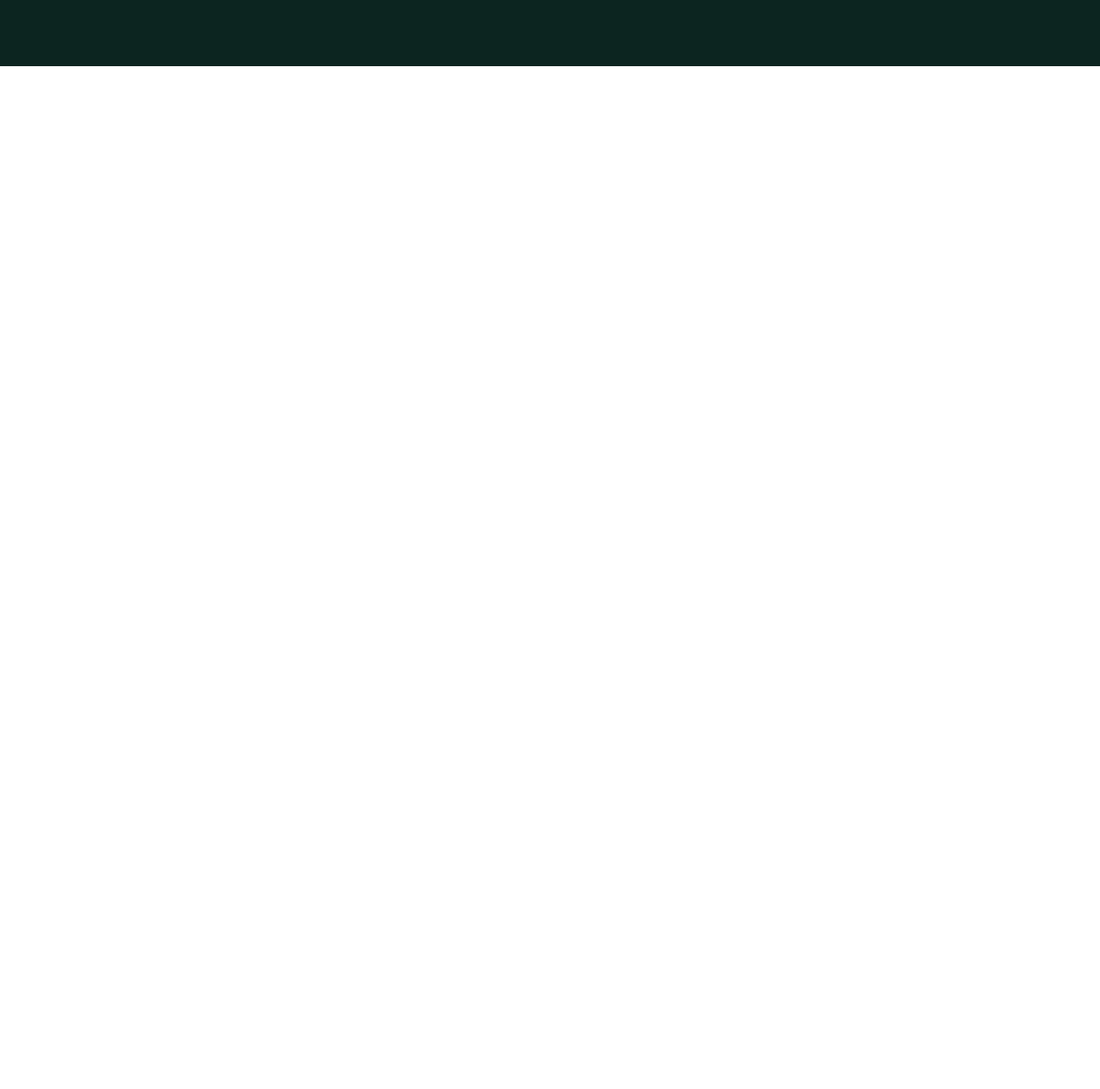
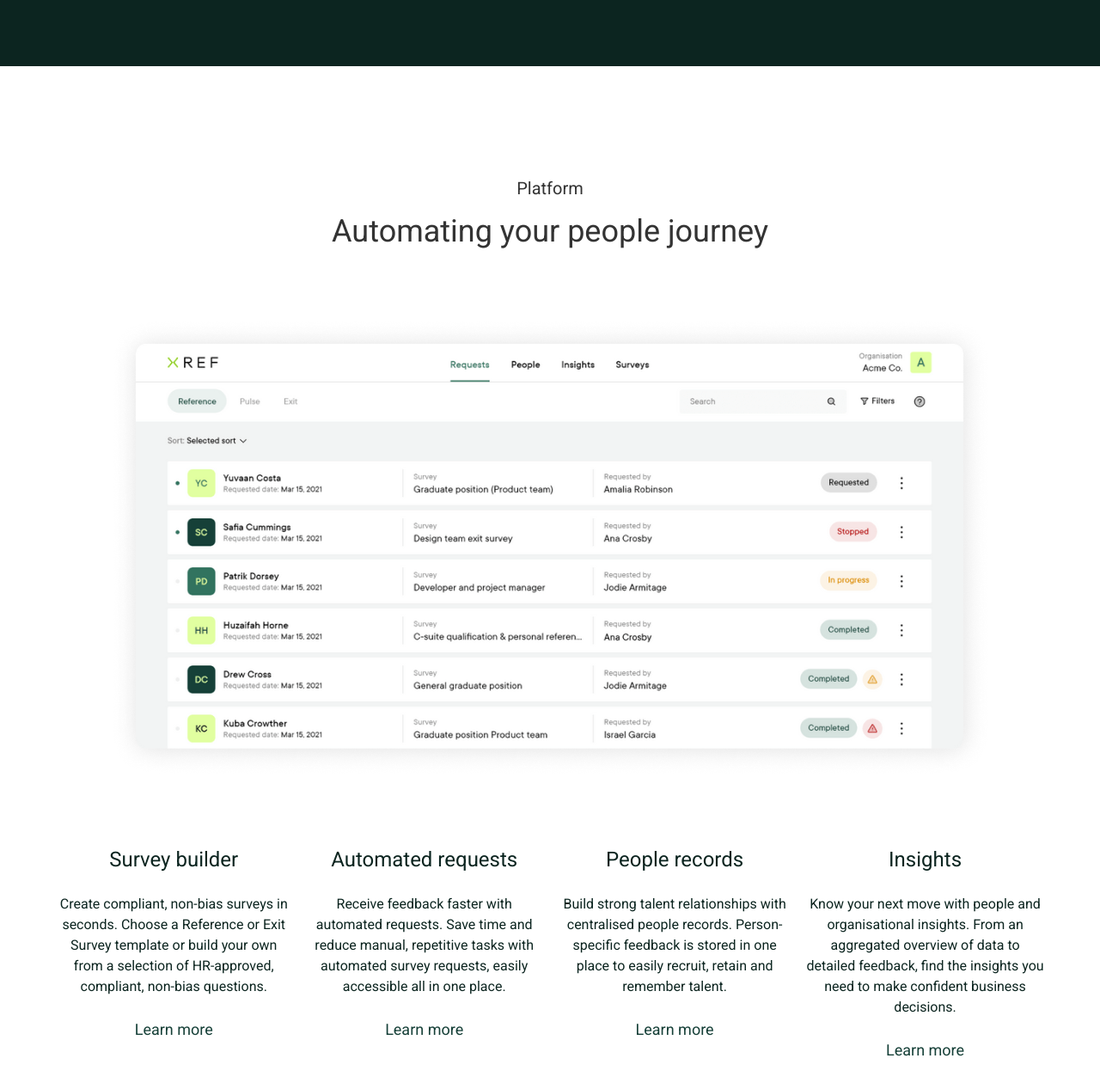
Before and after one commit to TP-WN821N/js-dom-10-dars, a plain HTML site: page index.html in a window 1280 px wide. Shown: the part 1908-3175 px from the top of the page at 86% size. Before the commit the page ends 1985 px from the top, so only its background shows below. Drawn offline with nearby package versions, Linux system fonts and the light colour scheme.

Commit message:
Platform section

```diff
--- a/index.html
+++ b/index.html
@@ -131,6 +131,47 @@
         </div>
       </div>
     </section>
+    <section class="py-32 px-[5%]">
+      <div class="text-center flex flex-col items-center">
+        <p class="text-xl text-[#333]">Platform</p>
+        <h2 class="text-[#333] text-2xl pt-4 pb-20 min-[500px]:text-3xl sm:text-4xl">Automating your people journey</h2>
+        <img src="./img/platform_img.png" alt="">
+      </div>
+      <div class="pt-20 flex flex-col gap-10 sm:flex-row sm:flex-wrap sm:gap-x-[4%] xl:gap-[1.3%]">
+        <div class="text-center sm:w-[48%] xl:w-[24%]">
+          <h3 class="text-[#0C2520] text-2xl">Survey builder</h3>
+          <p class="text-[#0C2520] text-[16px] pt-6 pb-6">
+            Create compliant, non-bias surveys in seconds. Choose a Reference or Exit Survey template or build your own
+            from a selection of HR-approved, compliant, non-bias questions.
+          </p>
+          <a class="text-[#164038] text-lg" href="#">Learn more</a>
+        </div>
+        <div class="text-center sm:w-[48%] xl:w-[24%]">
+          <h3 class="text-[#0C2520] text-2xl">Automated requests</h3>
+          <p class="text-[#0C2520] text-[16px] pt-6 pb-6">
+            Receive feedback faster with automated requests. Save time and reduce manual, repetitive tasks with
+            automated survey requests, easily accessible all in one place.
+          </p>
+          <a class="text-[#164038] text-lg" href="#">Learn more</a>
+        </div>
+        <div class="text-center sm:w-[48%] xl:w-[24%]">
+          <h3 class="text-[#0C2520] text-2xl">People records</h3>
+          <p class="text-[#0C2520] text-[16px] pt-6 pb-6">
+            Build strong talent relationships with centralised people records. Person-specific feedback is stored in one
+            place to easily recruit, retain and remember talent.
+          </p>
+          <a class="text-[#164038] text-lg" href="#">Learn more</a>
+        </div>
+        <div class="text-center sm:w-[48%] xl:w-[24%]">
+          <h3 class="text-[#0C2520] text-2xl">Insights</h3>
+          <p class="text-[#0C2520] text-[16px] pt-6 pb-6">
+            Know your next move with people and organisational insights. From an aggregated overview of data to detailed
+            feedback, find the insights you need to make confident business decisions.
+          </p>
+          <a class="text-[#164038] text-lg" href="#">Learn more</a>
+        </div>
+      </div>
+    </section>
   </main>
 
   <script src="https://cdn.tailwindcss.com"></script>
```
